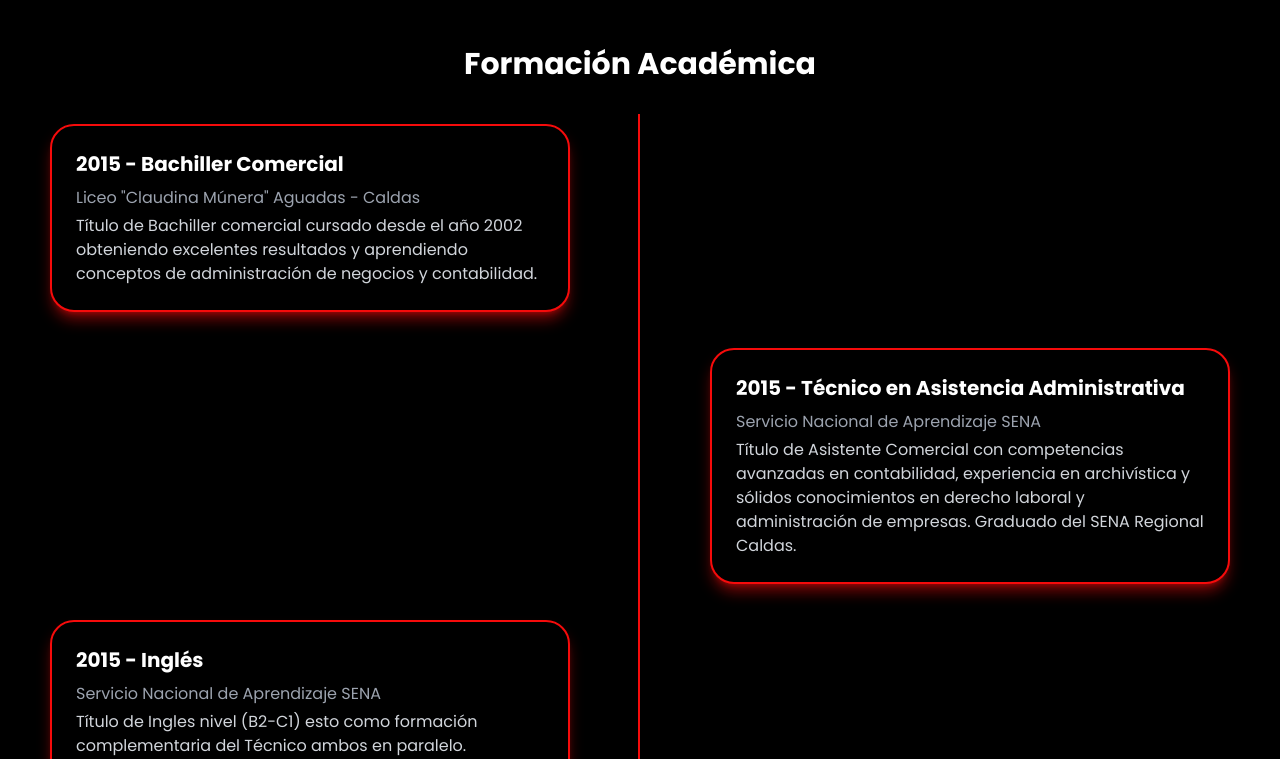
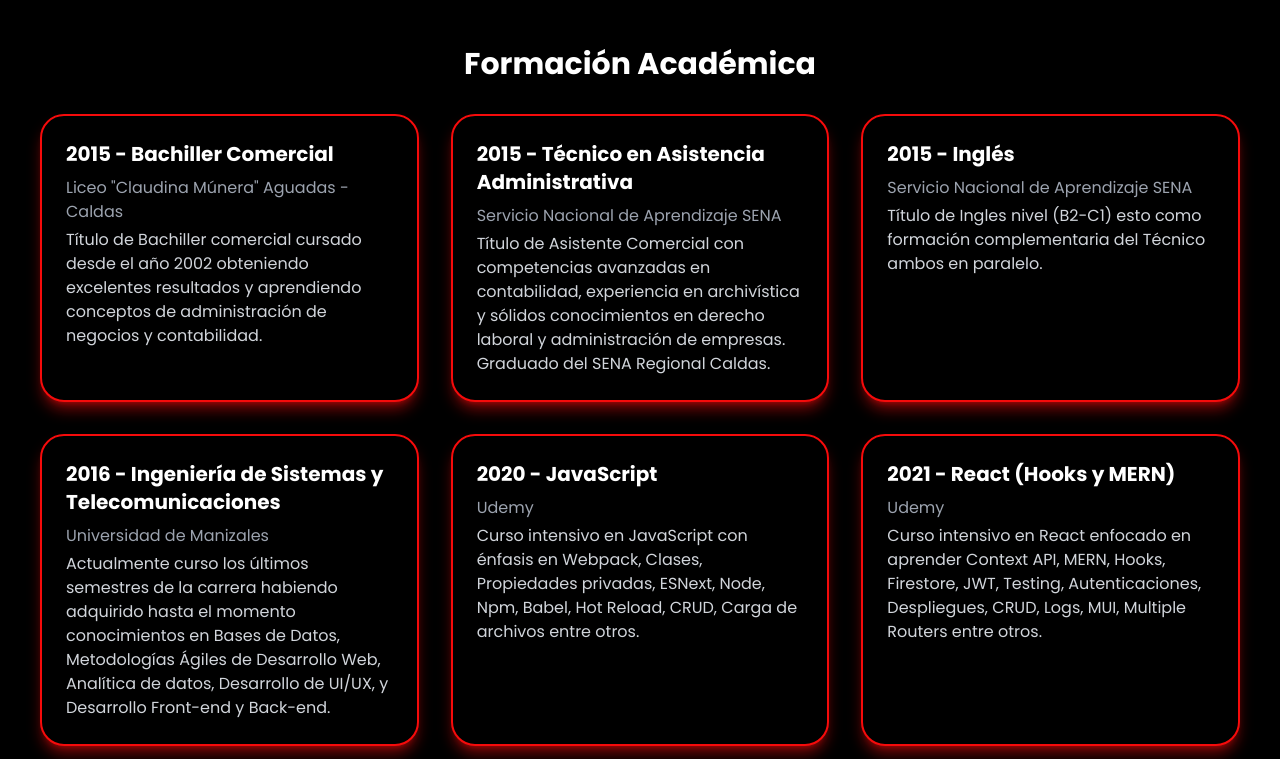
Before and after one commit to sogom01/portfolio, a React (Create React App) app: page / in a window 1280 px wide. Shown: the part 1170-1929 px from the top of the page. Built offline with nearby package versions, Linux system fonts and the light colour scheme.

Commit message:
Estilo responsivo para la educación

```diff
--- a/src/components/Education.js
+++ b/src/components/Education.js
@@ -50,17 +50,14 @@ const EducationTimeline = () => {
     return (
         <div className="container mx-auto px-4 py-8 font-poppins">
             <h2 className="text-3xl font-bold mb-8 text-center text-white">Formación Académica</h2>
-            <div className="relative">
+            <div className="grid grid-cols-1 sm:grid-cols-2 lg:grid-cols-3 gap-8">
                 {educationData.map((item, index) => (
-                    <div key={index} className={`timeline-item ${index % 2 === 0 ? 'left' : 'right'} my-4`}>
-                        <div className="bg-black border-2 border-red-700 shadow-lg shadow-red-700/50 p-6 rounded-3xl transform hover:scale-105 transition-transform duration-300">
-                            <h3 className="text-xl font-semibold text-white mb-2">{item.year} - {item.title}</h3>
-                            <h4 className="text-md font-medium text-gray-400 mb-1">{item.institution}</h4>
-                            <p className="text-gray-300">{item.description}</p>
-                        </div>
+                    <div key={index} className="bg-black border-2 border-red-700 shadow-lg shadow-red-700/50 p-6 rounded-3xl transform hover:scale-105 transition-transform duration-300">
+                        <h3 className="text-xl font-semibold text-white mb-2">{item.year} - {item.title}</h3>
+                        <h4 className="text-md font-medium text-gray-400 mb-1">{item.institution}</h4>
+                        <p className="text-gray-300">{item.description}</p>
                     </div>
                 ))}
-                <div className="timeline-line absolute w-1 bg-red-600 left-1/2 transform -translate-x-1/2 top-0 bottom-0"></div>
             </div>
         </div>
     );
```
